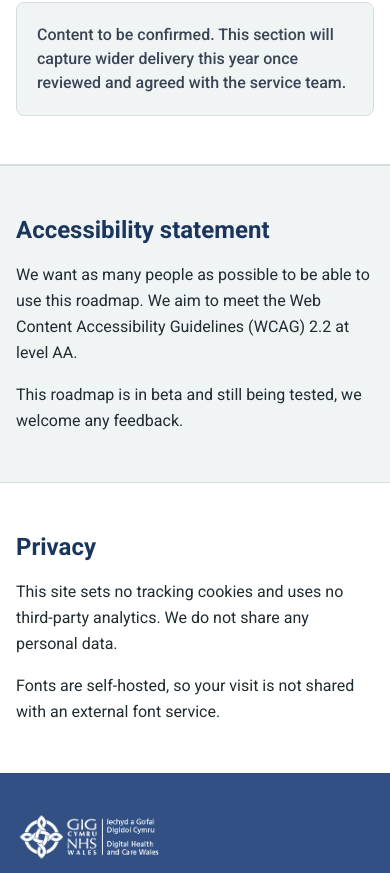
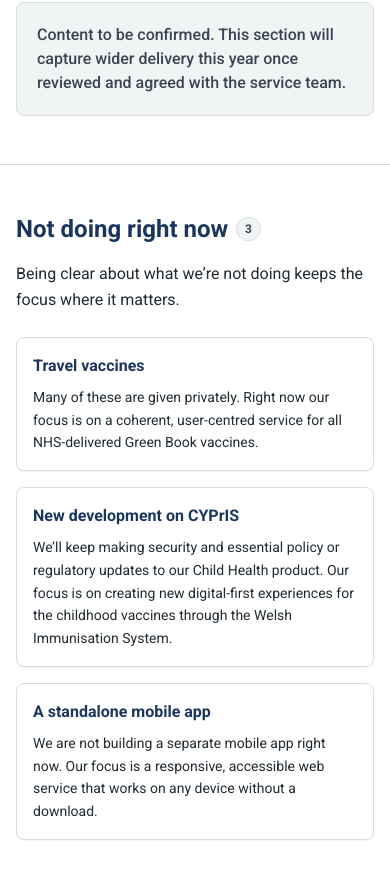
Before and after one commit to DHCW-Digital-Health-and-Care-Wales/dhcw-vaccine-roadmap, a React (Vite) app: page / in a window 390 px wide. Shown: the part 10371-11244 px from the top of the page. Built offline with nearby package versions, Linux system fonts and the light colour scheme.

Commit message:
Show Not doing right now section and add mobile app item
Co-authored-by: fireballxlV <95079606+fireballxlV@users.noreply.github.com>

```diff
--- a/src/App.tsx
+++ b/src/App.tsx
@@ -61,6 +61,9 @@ export default function App() {
         {/* 6. Other work we have delivered this year — last roadmap content section */}
         <DeliveredSection section={roadmap.otherDelivered} />
 
+        {/* 7. Not doing right now — what is out of scope for now */}
+        <DeliveredSection section={roadmap.notDoingNow} />
+
         <AccessibilityStatement />
         <PrivacyNote />
       </main>
--- a/src/data/roadmap.ts
+++ b/src/data/roadmap.ts
@@ -640,6 +640,13 @@ export const roadmap: Roadmap = {
           'We’ll keep making security and essential policy or regulatory updates to our Child Health product. Our focus is on creating new digital-first experiences for the childhood vaccines through the Welsh Immunisation System.',
         ),
       },
+      {
+        id: 'native-mobile-app',
+        title: localised('A standalone mobile app'),
+        summary: localised(
+          'We are not building a separate mobile app right now. Our focus is a responsive, accessible web service that works on any device without a download.',
+        ),
+      },
     ],
   },
 };
```
